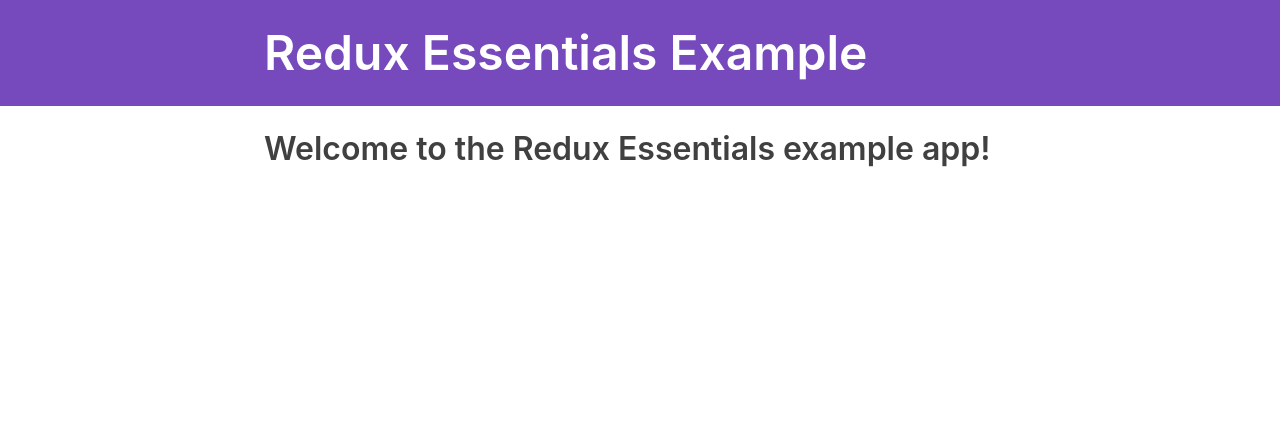
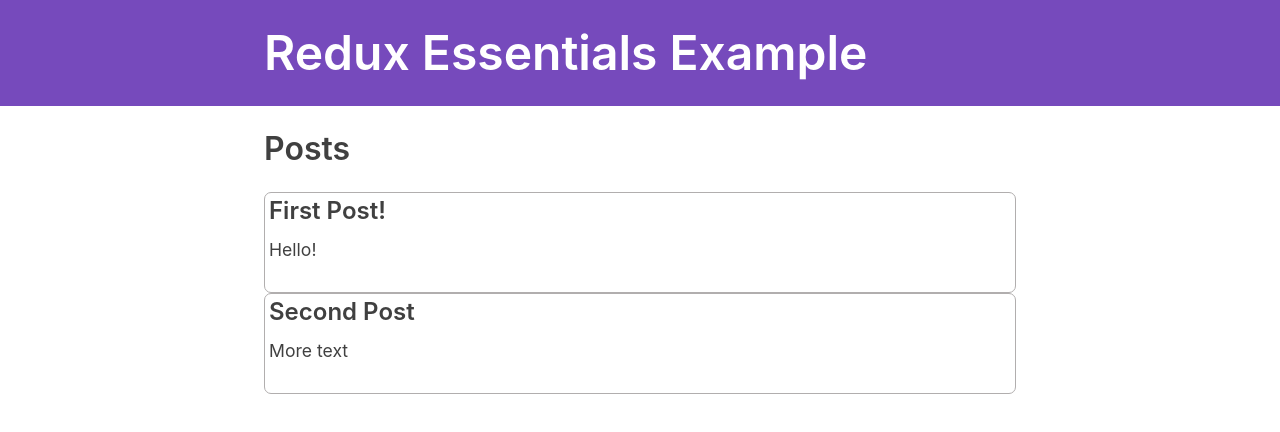
Before and after one commit to JGitHub25/social-media-app-redux, a React (Create React App) app: page / in a window 1280 px wide. Shown: the top 432 px of the page. Built offline with nearby package versions, Linux system fonts and the light colour scheme; what @mswjs/data, mock-socket, txtgen would draw is missing.

Commit message:
created Posts slice and component.

```diff
--- a/src/App.js
+++ b/src/App.js
@@ -7,6 +7,7 @@
 } from 'react-router-dom'
 
 import { Navbar } from './app/Navbar'
+import { PostsList } from './features/posts/PostsList'
 
 function App() {
   return (
@@ -18,9 +19,9 @@
             exact
             path="/"
             render={() => (
-              <section>
-                <h2>Welcome to the Redux Essentials example app!</h2>
-              </section>
+              <React.Fragment>
+                <PostsList />
+              </React.Fragment>
             )}
           />
           <Redirect to="/" />
--- a/src/app/store.js
+++ b/src/app/store.js
@@ -1,5 +1,8 @@
 import { configureStore } from '@reduxjs/toolkit'
+import postsReducer from '../features/posts/postsSlice'
 
 export default configureStore({
-  reducer: () => ({}),
+  reducer: {
+    posts: postsReducer,
+  },
 })
--- /dev/null
+++ b/src/features/posts/PostsList.js
@@ -0,0 +1,20 @@
+import React from 'react'
+import { useSelector } from 'react-redux'
+
+export const PostsList = () => {
+  const posts = useSelector((state) => state.posts)
+
+  const renderedPosts = posts.map((post) => (
+    <article className="post-excerpt" key={post.id}>
+      <h3>{post.title}</h3>
+      <p className="post-content">{post.content.substring(0, 100)}</p>
+    </article>
+  ))
+
+  return (
+    <section className="posts-lists">
+      <h2>Posts</h2>
+      {renderedPosts}
+    </section>
+  )
+}
--- /dev/null
+++ b/src/features/posts/postsSlice.js
@@ -0,0 +1,14 @@
+import { createSlice } from '@reduxjs/toolkit'
+
+const initialState = [
+  { id: '1', title: 'First Post!', content: 'Hello!' },
+  { id: '2', title: 'Second Post', content: 'More text' },
+]
+
+const postsSlice = createSlice({
+  name: 'posts',
+  initialState,
+  reducers: {},
+})
+
+export default postsSlice.reducer
```
